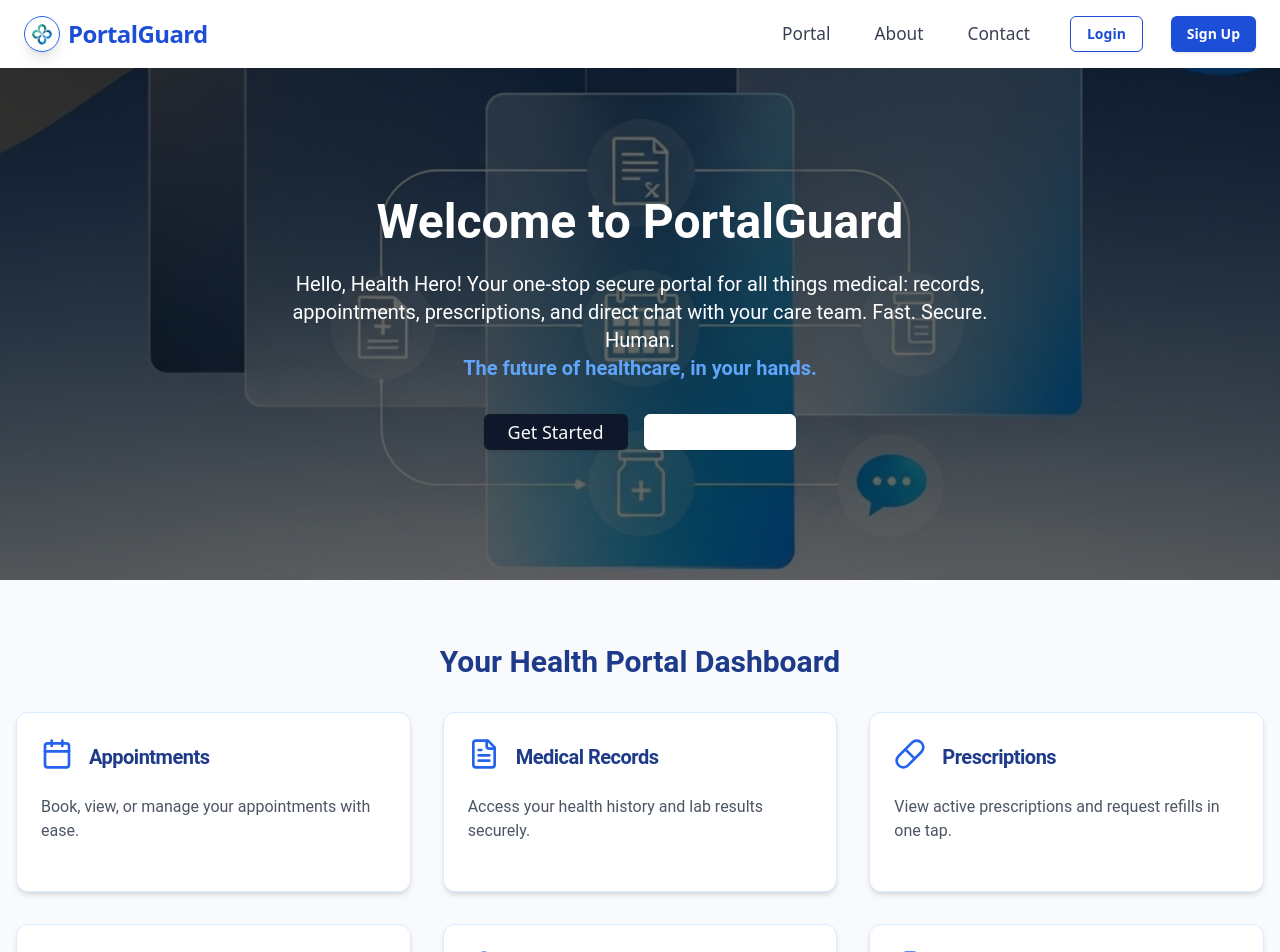
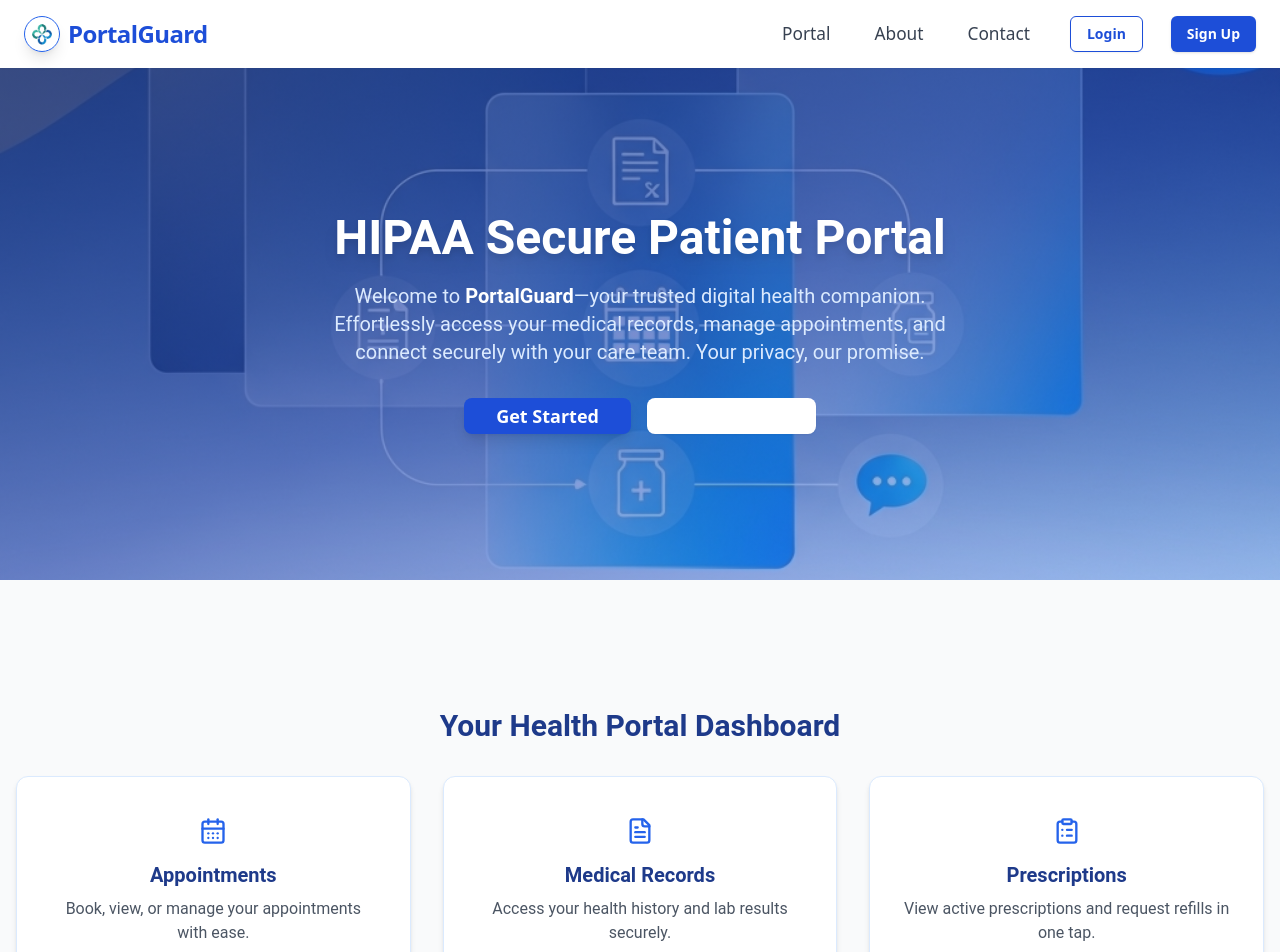
Before and after one commit to Collin-Test-Quome-Org/create-a-comprehensive-hipaa-compliant-patient-por-cd18fe36-f3c7a83c, a React (Vite) app in the folder frontend/: page / in a window 1280 px wide. Shown: the top 952 px of the page. Built offline with nearby package versions, Linux system fonts and the light colour scheme.

Commit message:
Add DashboardCard and update Hero with brand, icons, and CTA buttons

```diff
--- a/frontend/src/components/DashboardCard.tsx
+++ b/frontend/src/components/DashboardCard.tsx
@@ -1,36 +1,26 @@
-import { motion } from 'framer-motion';
 import { Link } from 'react-router-dom';
-import { Card, CardContent, CardHeader, CardTitle } from '@/components/ui/card';
-import { Calendar, FileText, ClipboardList, MessageCircle, Bell, Pill } from 'lucide-react';
+import { Button } from '@/components/ui/button';
+import { CalendarDays, FileText, ClipboardList, MessageCircle, Bell, UploadCloud } from 'lucide-react';
+import { cn } from '@/lib/utils';
 
-const icons: Record<string, React.ReactNode> = {
-  appointments: <Calendar className="w-8 h-8 text-blue-600" />,
-  records: <FileText className="w-8 h-8 text-blue-600" />,
-  prescriptions: <Pill className="w-8 h-8 text-blue-600" />,
-  messaging: <MessageCircle className="w-8 h-8 text-blue-600" />,
-  notifications: <Bell className="w-8 h-8 text-blue-600" />,
-  uploads: <ClipboardList className="w-8 h-8 text-blue-600" />,
+const iconMap: Record<string, React.ReactNode> = {
+  appointments: <CalendarDays className="w-7 h-7 text-blue-600" />, // calendar
+  records: <FileText className="w-7 h-7 text-blue-600" />, // file
+  prescriptions: <ClipboardList className="w-7 h-7 text-blue-600" />, // clipboard
+  messaging: <MessageCircle className="w-7 h-7 text-blue-600" />, // chat
+  notifications: <Bell className="w-7 h-7 text-blue-600" />, // bell
+  uploads: <UploadCloud className="w-7 h-7 text-blue-600" />, // upload
 };
 
-interface DashboardCardProps {
-  title: string;
-  description: string;
-  to: string;
-  icon: keyof typeof icons;
-}
-
-export function DashboardCard({ title, description, to, icon }: DashboardCardProps) {
+export function DashboardCard({ title, description, to, icon }: { title: string; description: string; to: string; icon: string }) {
   return (
-    <motion.div whileHover={{ scale: 1.04 }} whileTap={{ scale: 0.97 }}>
-      <Link to={to} className="block focus:outline-none">
-        <Card className="transition-shadow shadow-md hover:shadow-xl border-blue-100 min-h-[180px]">
-          <CardHeader className="flex flex-row items-center gap-4">
-            {icons[icon]}
-            <CardTitle className="font-['Roboto'] font-bold text-xl text-blue-900">{title}</CardTitle>
-          </CardHeader>
-          <CardContent className="text-gray-600 font-['Roboto']">{description}</CardContent>
-        </Card>
+    <div className="rounded-xl shadow-md bg-white border border-blue-100 hover:shadow-lg transition-shadow flex flex-col items-center text-center px-8 py-10">
+      <div className="mb-4">{iconMap[icon]}</div>
+      <h3 className="text-xl font-bold text-blue-900 mb-2 font-['Roboto']">{title}</h3>
+      <p className="text-gray-600 mb-6 text-base font-['Roboto']">{description}</p>
+      <Link to={to} className="w-full">
+        <Button id={`dashboard-${icon}-btn`} variant="outline" className="w-full border-blue-600 text-blue-900 hover:bg-blue-50">Go to {title}</Button>
       </Link>
-    </motion.div>
+    </div>
   );
 }
--- a/frontend/src/components/Hero.tsx
+++ b/frontend/src/components/Hero.tsx
@@ -4,39 +4,44 @@ import { Link } from 'react-router-dom';
 
 export function Hero() {
   return (
-    <section
-      className="relative w-full h-[32rem] flex items-center justify-center overflow-hidden bg-cover bg-center"
-      style={{ backgroundImage: "url('/branding/assets/hero-0.png')" }}
+    <motion.section
+      initial={{ opacity: 0, y: 40 }}
+      animate={{ opacity: 1, y: 0 }}
+      transition={{ duration: 0.8, ease: 'easeOut' }}
+      className="w-full h-[28rem] md:h-[32rem] relative mb-8 md:mb-16 flex items-center justify-center"
     >
-      <div className="absolute inset-0 bg-black bg-opacity-60" />
-      <motion.div
-        className="relative z-10 text-center text-white max-w-3xl"
-        initial={{ opacity: 0, y: 40 }}
-        animate={{ opacity: 1, y: 0 }}
-        transition={{ duration: 0.9 }}
+      <div
+        className="absolute inset-0 bg-cover bg-center"
+        style={{ backgroundImage: `url('/branding/assets/hero-0.png')` }}
       >
-        <h1
-          className="text-5xl font-bold mb-6 font-['Roboto']"
-          style={{ fontWeight: 700 }}
+        <div className="absolute inset-0 bg-gradient-to-br from-blue-900/70 via-blue-800/60 to-blue-500/40" />
+      </div>
+      <div className="relative z-10 container mx-auto px-6 flex flex-col items-center justify-center text-center">
+        <motion.h1
+          className="text-4xl md:text-5xl font-bold font-['Roboto'] text-white drop-shadow-lg mb-5"
+          initial={{ opacity: 0, y: 30 }}
+          animate={{ opacity: 1, y: 0 }}
+          transition={{ delay: 0.3, duration: 0.7 }}
         >
-          Welcome to PortalGuard
-        </h1>
-        <p
-          className="text-lg md:text-xl mb-8 font-['Roboto']"
-          style={{ fontWeight: 400 }}
+          HIPAA Secure Patient Portal
+        </motion.h1>
+        <motion.p
+          className="max-w-2xl text-lg md:text-xl font-['Roboto'] text-blue-100 mb-8"
+          initial={{ opacity: 0, y: 40 }}
+          animate={{ opacity: 1, y: 0 }}
+          transition={{ delay: 0.45, duration: 0.6 }}
         >
-          Hello, Health Hero! Your one-stop secure portal for all things medical: records, appointments, prescriptions, and direct chat with your care team. Fast. Secure. Human. <br />
-          <span className="text-blue-400 font-semibold">The future of healthcare, in your hands.</span>
-        </p>
-        <div className="flex gap-4 justify-center">
-          <Button asChild className="text-lg px-6 py-3" id="get-started-cta">
-            <Link to="/signup">Get Started</Link>
-          </Button>
-          <Button asChild variant="outline" className="text-lg px-6 py-3 border-white text-white hover:text-blue-500 hover:border-blue-500" id="demo-cta">
-            <Link to="/login">Demo Login</Link>
-          </Button>
+          Welcome to <span className="font-bold text-white">PortalGuard</span>—your trusted digital health companion. Effortlessly access your medical records, manage appointments, and connect securely with your care team. Your privacy, our promise.
+        </motion.p>
+        <div className="flex flex-wrap gap-4 justify-center">
+          <Link to="/portal">
+            <Button id="hero-get-started-btn" className="bg-[#1d4ed8] text-white px-8 py-3 text-lg font-semibold rounded-lg shadow-lg hover:bg-[#2563eb] transition">Get Started</Button>
+          </Link>
+          <Link to="/about">
+            <Button id="hero-learn-more-btn" variant="outline" className="border-white/50 text-white px-8 py-3 text-lg font-semibold rounded-lg hover:bg-blue-900/30">Learn More</Button>
+          </Link>
         </div>
-      </motion.div>
-    </section>
+      </div>
+    </motion.section>
   );
 }
```
